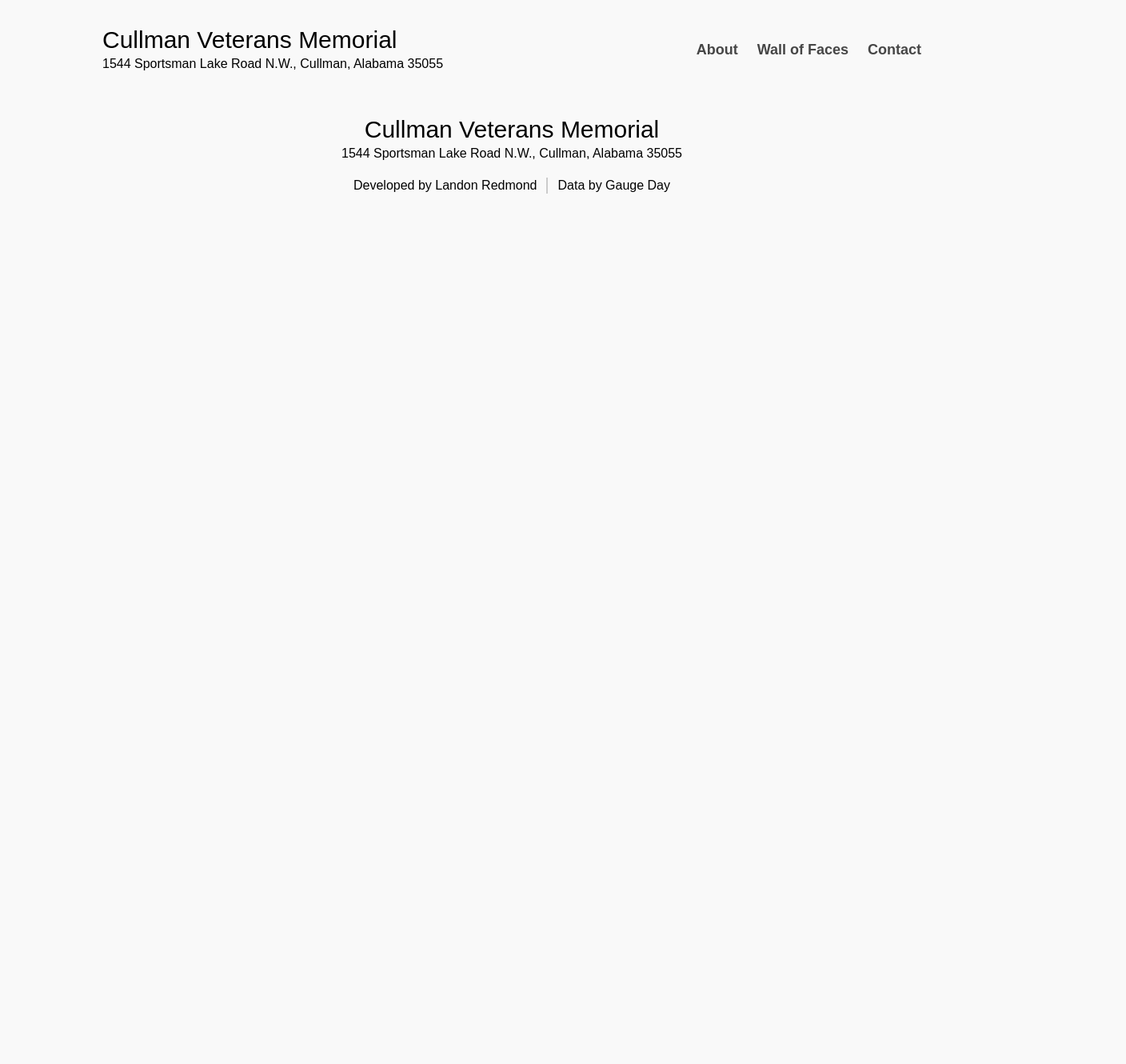
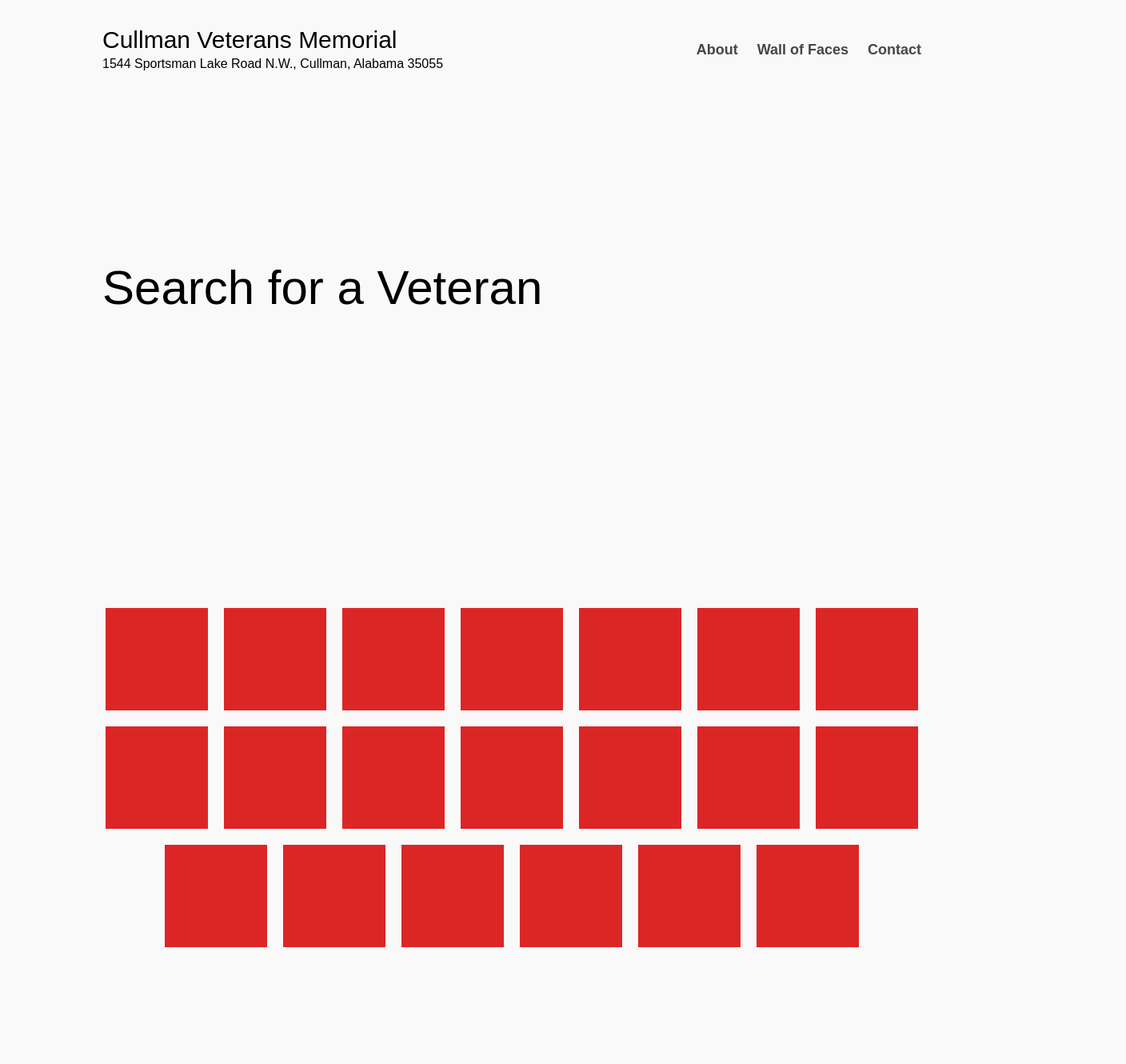
Before and after one commit to Lanred-Dev/Cullman-Veteran-Memorial, a SvelteKit app: page / in a window 1280 px wide. Shown: the top 1330 px of the page at 80% size, 1408 px wide, since content can reach past the window. Before the commit the page ends 800 px from the top, so only its background shows below. Built offline with nearby package versions, Linux system fonts and the light colour scheme; a web font is replaced by a local one.

Commit message:
Begin work on main page.

```diff
--- a/src/routes/+page.svelte
+++ b/src/routes/+page.svelte
@@ -0,0 +1,7 @@
+<script lang="ts">
+    import Hero from "./_index/Hero.svelte";
+    import InfiniteWall from "./_index/InfiniteWall.svelte";
+</script>
+
+<Hero />
+<InfiniteWall />
--- /dev/null
+++ b/src/routes/_index/Hero.svelte
@@ -0,0 +1,5 @@
+<div class="relative h-[90vh] w-full">
+    <div class="y-center x-center w-full text-center md:left-[10%] md:translate-x-0 md:text-left">
+        <h1 class="text-5xl font-medium md:text-5xl lg:text-6xl">Search for a Veteran</h1>
+    </div>
+</div>
--- /dev/null
+++ b/src/routes/_index/InfiniteWall.svelte
@@ -0,0 +1,17 @@
+<script lang="ts">
+    import { onMount } from "svelte";
+
+    let entries: any[] = $state(Array.from({ length: 20 }));
+</script>
+
+{#snippet card(name: string)}
+    <div class="aspect-square w-32 bg-red-600"></div>
+{/snippet}
+
+<span id="wall"></span>
+
+<div class="flex-center w-full flex-wrap gap-5 overflow-x-hidden py-10 md:px-[10%]">
+    {#each entries as entry}
+        {@render card(entry)}
+    {/each}
+</div>
```
